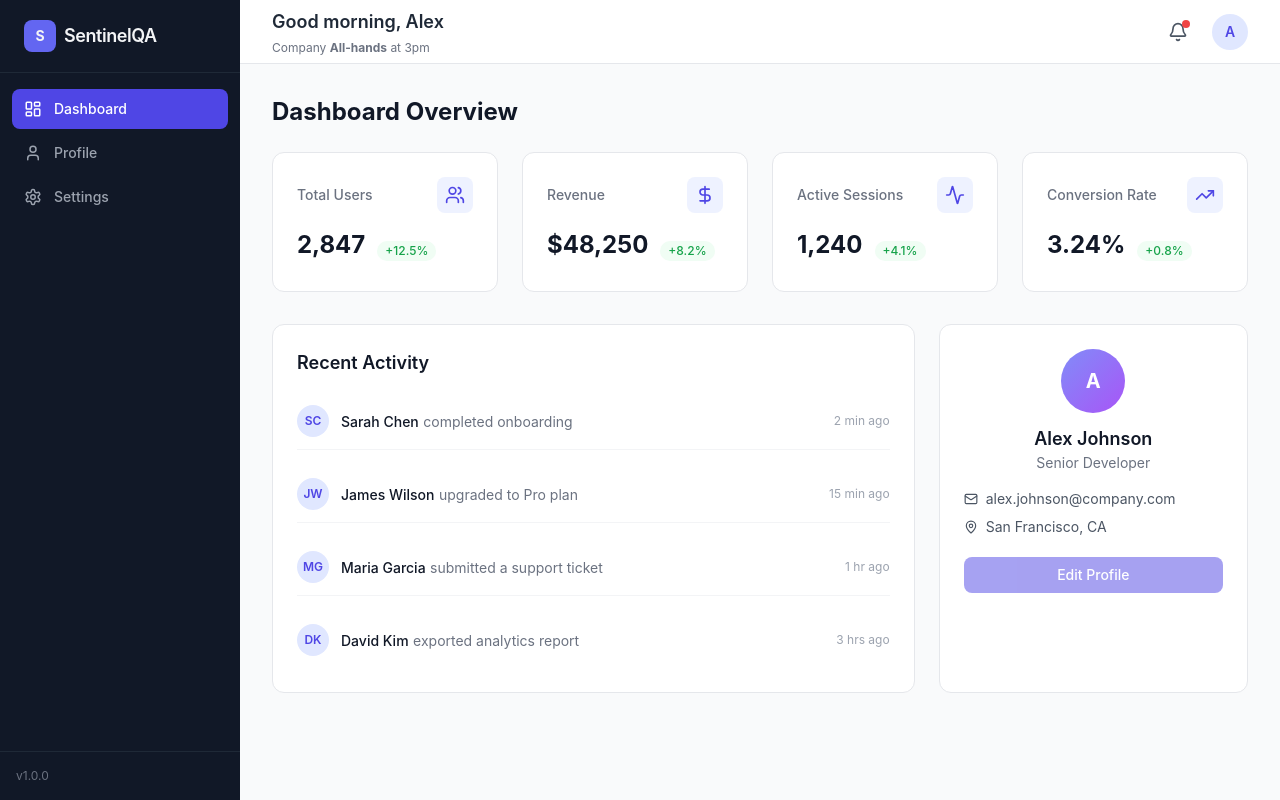
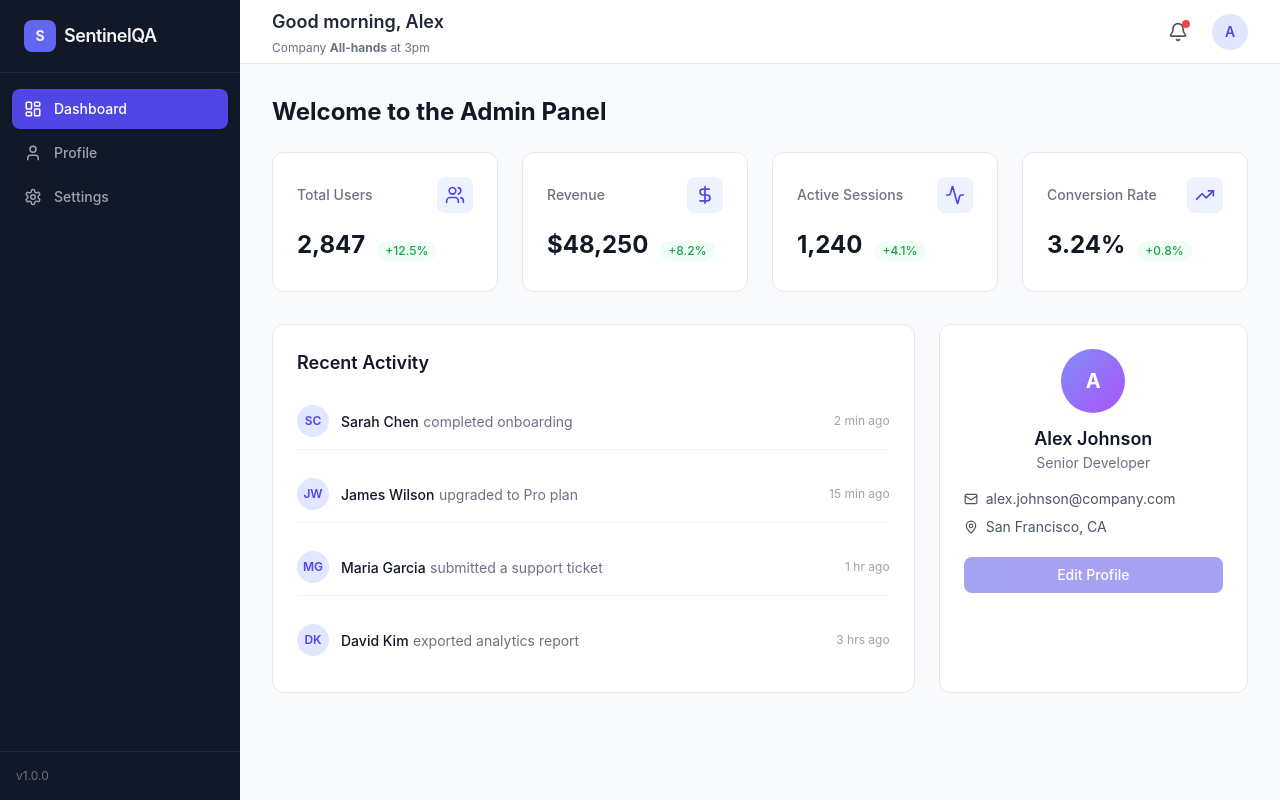
Before and after one commit to harshkg23/sample-dashboard-app, a React (Vite) app: page / in a window 1280 px wide. Built offline with nearby package versions, Linux system fonts and the light colour scheme; no server answers.

Commit message:
fix: TollGate healer auto-fix (pipeline_1775690349067)

```diff
--- a/src/pages/Dashboard.tsx
+++ b/src/pages/Dashboard.tsx
@@ -83,7 +83,7 @@ export default function Dashboard() {
         data-testid="dashboard-title"
         className="text-2xl font-bold text-gray-900 mb-6"
       >
-        Dashboard Overview
+        Welcome to the Admin Panel
       </h1>
 
       {searchMsg ? (
```
